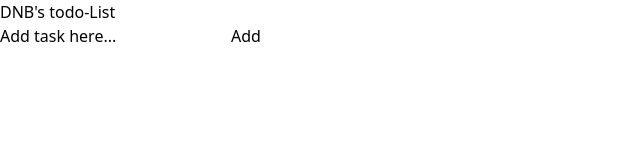
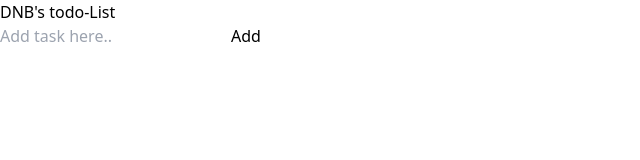
Before and after one commit to INIstheguyy/Todo-list-react, a React (Create React App) app in the folder todo-list/: page / in a window 1280 px wide. Shown: the top 160 px of the page, without its empty margins (0-640 px from the left). Built offline with nearby package versions, Linux system fonts and the light colour scheme.

Commit message:
further commit

```diff
--- a/todo-list/src/Todo.js
+++ b/todo-list/src/Todo.js
@@ -1,7 +1,10 @@
 import { useState } from "react";
+import { useEffect } from "react";
 const Todointerface = () => {
-    const [todoList, setTodoList] = useState('Add task here...')
+    const [todoList, setTodoList] = useState('')
     const [todoArray, setTodoArray] = useState([])
+    const [showPopup, setShowPopup] = useState(false);
+    const [showSuccess, setShowSuccess] = useState(false);
 
     function TodoList(e) {
         setTodoList(e.target.value)
@@ -13,12 +16,47 @@ const Todointerface = () => {
             {id: id, text: todoList}
         ])
         setTodoList('')
+        const input = document.querySelector('.input-field')
+        if(input.value.trim() === ''){
+            setShowPopup(true);
+            setTimeout(() => {
+                setShowPopup(false);
+              }, 2000);
+        }else{
+            setShowPopup(false);
+            setShowSuccess(true);
+            setTodoList('');
+            setTimeout(() => {
+              setShowSuccess(false);
+            }, 2000);
+
+
+        }
     }
+    useEffect(() => {
+        localStorage.setItem('todoList', JSON.stringify(todoList));
+      }, [todoList]);
 
+      useEffect(() => {
+        const savedTodoList = localStorage.getItem('todoList');
+        if (savedTodoList) {
+          setTodoList(JSON.parse(savedTodoList));
+        }
+      }, []);
     return (
         <div>
             <div>
-                <input type="text" value={todoList} onChange={TodoList} required />
+            {showPopup && (
+                <div style={{ background: 'red', color: 'white', padding: 10,  }}>
+                  Please enter a todo item!
+                </div>
+              )}
+              {showSuccess && (
+                <div style={{ background: 'green', color: 'white', padding: 10 }}>
+                  Todo added successfully!
+                </div>
+              )}
+                <input className='input-field' type="text" value={todoList} placeholder='Add task here..' onChange={TodoList} required />
                 <button onClick={addTodoList}>Add</button>
             </div>
             <div>
```
